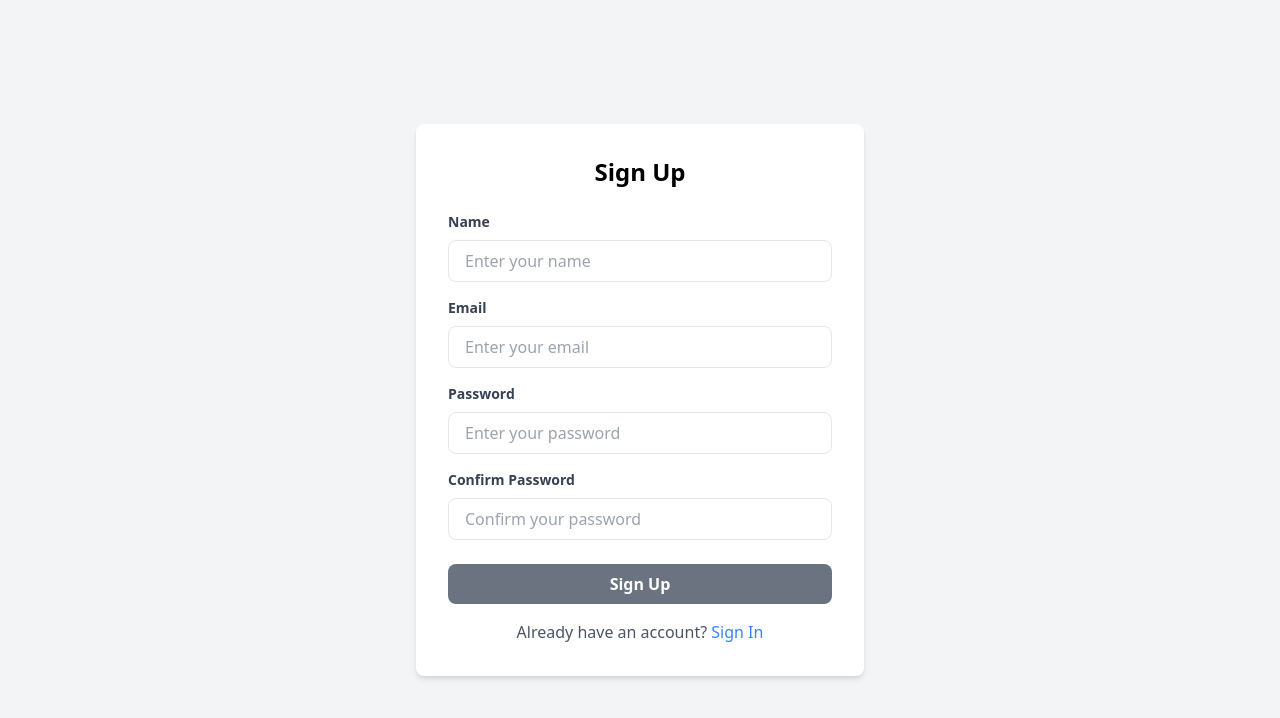
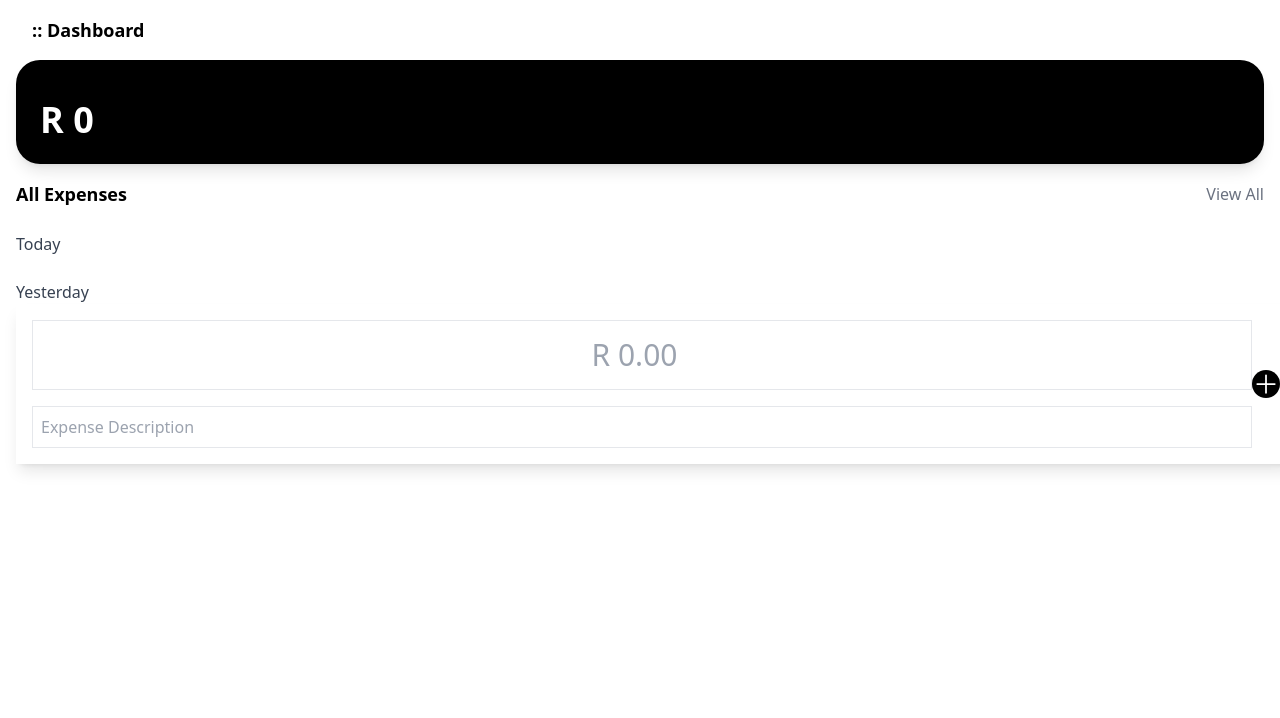
Before and after one commit to NqobileBuhle/Purse-App, a React (Vite) app: page / in a window 1280 px wide. Shown: the top 718 px of the page. Built offline with nearby package versions, Linux system fonts and the light colour scheme.

Commit message:
expenses date

```diff
--- a/src/App.tsx
+++ b/src/App.tsx
@@ -1,12 +1,16 @@
-import React from 'react';
-import SignUp from './Components/SignUp';
+// import SignUp from './Components/SignUp';
 // import AddTransaction from './Components/AddTransaction';
+// import { Transaction } from './Components/types';
+import TransactionDashboard from './Components/AddTransaction';
 
 const App = () => {
   return (
     <div>
-      <SignUp/>
-      {/* <AddTransaction/> */}
+      {/* <SignUp/> */}
+      {/* <AddTransaction onAddTransaction={function (_transaction: Transaction): void {
+        throw new Error('Function not implemented.');
+      } }/> */}
+      <TransactionDashboard/>
 
     </div>
   );
--- a/src/Components/AddTransaction.tsx
+++ b/src/Components/AddTransaction.tsx
@@ -1,70 +1,117 @@
 import React, { useState } from 'react';
-import { Transaction,AddTransactionProps } from './types';
+import { PlusIcon } from '@heroicons/react/24/solid';
 
-const AddTransaction: React.FC<AddTransactionProps> = ({ onAddTransaction }) => {
-  const [description, setDescription] = useState<string>('');
-  const [amount, setAmount] = useState<string>('');
-  const [type, setType] = useState<'income' | 'expense'>('income');
-  const [category, setCategory] = useState<string>('general');
+interface Transaction {
+  id: string;
+  description: string;
+  category: string;
+  amount: number;
+  date: Date;
+}
 
-  const handleSubmit = (e: React.FormEvent<HTMLFormElement>) => {
-    e.preventDefault();
+const TransactionDashboard: React.FC = () => {
+  const [transactions, setTransactions] = useState<Transaction[]>([]);
+  const [newAmount, setNewAmount] = useState<number>(0);
+  const [newDescription, setNewDescription] = useState<string>("");
 
-    const transaction: Transaction = {
-      id: Date.now(), // unique ID using timestamp
-      description,
-      amount: parseFloat(amount),
-      type,
-      category,
+  const handleAddTransaction = () => {
+    if (newDescription && newAmount !== 0) {
+      const newTransaction: Transaction = {
+        id: Date.now().toString(),
+        description: newDescription,
+        category: "Custom",
+        amount: newAmount,
+        date: new Date(), // Capture the current date
+      };
+      setTransactions([...transactions, newTransaction]);
+      setNewAmount(0);
+      setNewDescription("");
+    }
   };
 
-    onAddTransaction(transaction);
+  const calculateBalance = (): number => {
+    return transactions.reduce((total, transaction) => total + transaction.amount, 0);
+  };
 
-    // Reset the form fields
-    setDescription('');
-    setAmount('');
+  const formatDate = (date: Date): string => {
+    const today = new Date();
+    const yesterday = new Date(today);
+    yesterday.setDate(today.getDate() - 1);
+
+    if (date.toDateString() === today.toDateString()) {
+      return "Today";
+    } else if (date.toDateString() === yesterday.toDateString()) {
+      return "Yesterday";
+    } else {
+      return date.toLocaleDateString();
+    }
   };
 
   return (
-    <form onSubmit={handleSubmit}>
+    <div className="p-4">
+      {/* Dashboard */}
+      <h2 className="text-lg font-bold ml-4">:: Dashboard</h2>
+      <div className="bg-black text-white p-6 rounded-3xl shadow-lg mt-4">
+        <div className="mt-4">
+          {/* Dynamic total balance */}
+          <h3 className="text-4xl font-bold">R {calculateBalance().toLocaleString()}</h3>
+        </div>
+      </div>
+
+      {/* Transaction List */}
+      <div className="mt-4 flex justify-between items-center">
+        <h2 className="text-lg font-bold">All Expenses</h2>
+        <button className="text-gray-500">View All</button>
+      </div>
+
+      {/* Grouped Transactions by Date */}
+      <ul className="space-y-4">
+        {["Today", "Yesterday", ...new Set(transactions.map(t => formatDate(t.date)).filter(d => d !== "Today" && d !== "Yesterday"))]
+          .map(dateLabel => (
+            <div key={dateLabel}>
+              <h3 className="text-gray-700 mt-6">{dateLabel}</h3>
+              {transactions
+                .filter(transaction => formatDate(transaction.date) === dateLabel)
+                .map(transaction => (
+                  <li key={transaction.id} className="bg-white p-4 rounded-lg shadow-md flex justify-between items-center">
                     <div>
-        <label>Description:</label>
+                      <h4 className="font-bold">{transaction.description}</h4>
+                      <p className="text-gray-500">{transaction.category}</p>
+                    </div>
+                    <span className="text-lg font-bold">R {transaction.amount.toLocaleString()}</span>
+                  </li>
+              ))}
+            </div>
+        ))}
+      </ul>
+
+      {/* Add Transaction */}
+      <div className="fixed w-full p-4 bg-white shadow-lg flex justify-end">
+        <div className="flex-grow">
+          <input
+            type="number"
+            className="w-full border p-4 text-3xl text-center"
+            placeholder="R 0.00"
+            value={newAmount === 0 ? '' : newAmount}
+            onChange={(e) => setNewAmount(parseFloat(e.target.value))}
+          />
+          <div className="mt-4">
             <input
               type="text"
-          value={description}
-          onChange={(e) => setDescription(e.target.value)}
-          required
+              className="w-full border p-2"
+              placeholder="Expense Description"
+              value={newDescription}
+              onChange={(e) => setNewDescription(e.target.value)}
             />
           </div>
-      <div>
-        <label>Amount:</label>
-        <input
-          type="number"
-          value={amount}
-          onChange={(e) => setAmount(e.target.value)}
-          required
-        />
         </div>
-      <div>
-        <label>Type:</label>
-        <select value={type} onChange={(e) => setType(e.target.value as 'income' | 'expense')}>
-          <option value="income">Income</option>
-          <option value="expense">Expense</option>
-        </select>
+
+        <button onClick={handleAddTransaction}>
+          <PlusIcon className="h-7 w-7 text-white bg-black rounded-full" />
+        </button>
       </div>
-      <div>
-        <label>Category:</label>
-        <select value={category} onChange={(e) => setCategory(e.target.value)}>
-          <option value="general">General</option>
-          <option value="food">Food</option>
-          <option value="transport">Transport</option>
-          <option value="entertainment">Entertainment</option>
-          {/* Add more categories as needed */}
-        </select>
     </div>
-      <button type="submit">Add Transaction</button>
-    </form>
   );
 };
 
-export default AddTransaction;
+export default TransactionDashboard;
--- a/src/Components/TransactionDasboard.tsx
+++ /dev/null
@@ -1,101 +0,0 @@
-import React, { useState } from 'react';
-import { PlusIcon } from '@heroicons/react/24/solid';
-
-
-
-
-
-
-interface Transaction {
-  id: string;
-  description: string;
-  category: string;
-  amount: number;
-}
-
-const App: React.FC = () => {
-  const [transactions, setTransactions] = useState<Transaction[]>([]);
-  const [newAmount, setNewAmount] = useState<number>(0);
-  const [newDescription, setNewDescription] = useState<string>("");
-
-
-  // Function to handle adding new transactions
-  const handleAddTransaction = () => {
-    if (newDescription && newAmount !== 0) {
-      const newTransaction = {
-        id: Date.now().toString(),
-        description: newDescription,
-        category: "Custom",
-        amount: newAmount,
-      };
-      setTransactions([...transactions, newTransaction]);
-      setNewAmount(0); // Reset amount input
-      setNewDescription(""); // Reset description input
-    }
-  };
-
-  // Calculate the total balance
-  const calculateBalance = (): number => {
-    return transactions.reduce((total, transaction) => total + transaction.amount, 0);
-  };
-
-  return (
-
-    <div className="p-4">
-      {/* Dashboard */}
-
-      <h2 className="text-lg">Dashboard</h2>
-      <div className="bg-black text-white p-6 rounded-3xl shadow-lg">
-        <div className="mt-4">
-          {/* Dynamic total balance */}
-          <h3 className="text-4xl font-bold">R {calculateBalance().toLocaleString()}</h3>
-        </div>
-      </div>
-
-      {/* Transaction List */}
-      <div className="mt-4 flex justify-between items-center">
-        <h2 className="text-lg font-bold">All Expenses</h2>
-        <button className="text-gray-500">View All</button>
-      </div>
-      <ul className="space-y-4">
-        {transactions.map((transaction) => (
-          <li key={transaction.id} className="bg-white p-4 rounded-lg shadow-md flex justify-between items-center">
-            <div>
-              <h4 className="font-bold">{transaction.description}</h4>
-              <p className="text-gray-500">{transaction.category}</p>
-            </div>
-            <span className="text-lg font-bold">R {transaction.amount.toLocaleString()}</span>
-          </li>
-        ))}
-      </ul>
-
-      {/* Add Transaction */}
-      <div className="fixed w-full p-4 bg-white shadow-lg flex justify-end">
-        <div className="flex-grow">
-          <input
-            type="number"
-            className="w-full border p-4 text-3xl text-center"
-            placeholder="R 0.00"
-            value={newAmount === 0 ? '' : newAmount}
-            onChange={(e) => setNewAmount(parseFloat(e.target.value))}
-          />
-          <div className="mt-4">
-            <input
-              type="text"
-              className="w-full border p-2"
-              placeholder="Expense Description"
-              value={newDescription}
-              onChange={(e) => setNewDescription(e.target.value)}
-            />
-          </div>
-        </div>
-        {/* "+" button icon to add transaction */}
-        <button onClick={handleAddTransaction}>
-          <PlusIcon className="h-12 w-12 text-black -500" />
-        </button>
-      </div>
-    </div>
-  );
-};
-
-export default App;
--- a/src/reportWebVitals.ts
+++ /dev/null
@@ -1,15 +0,0 @@
-import { ReportHandler } from 'web-vitals';
-
-const reportWebVitals = (onPerfEntry?: ReportHandler) => {
-  if (onPerfEntry && onPerfEntry instanceof Function) {
-    import('web-vitals').then(({ getCLS, getFID, getFCP, getLCP, getTTFB }) => {
-      getCLS(onPerfEntry);
-      getFID(onPerfEntry);
-      getFCP(onPerfEntry);
-      getLCP(onPerfEntry);
-      getTTFB(onPerfEntry);
-    });
-  }
-};
-
-export default reportWebVitals;
```
Also changed, not shown: src/setupTests.ts (deleted, +0 -5 lines), 1 other file (tests, documents, lock files or other folders). Lines whose indentation alone changed are shown as unchanged.
